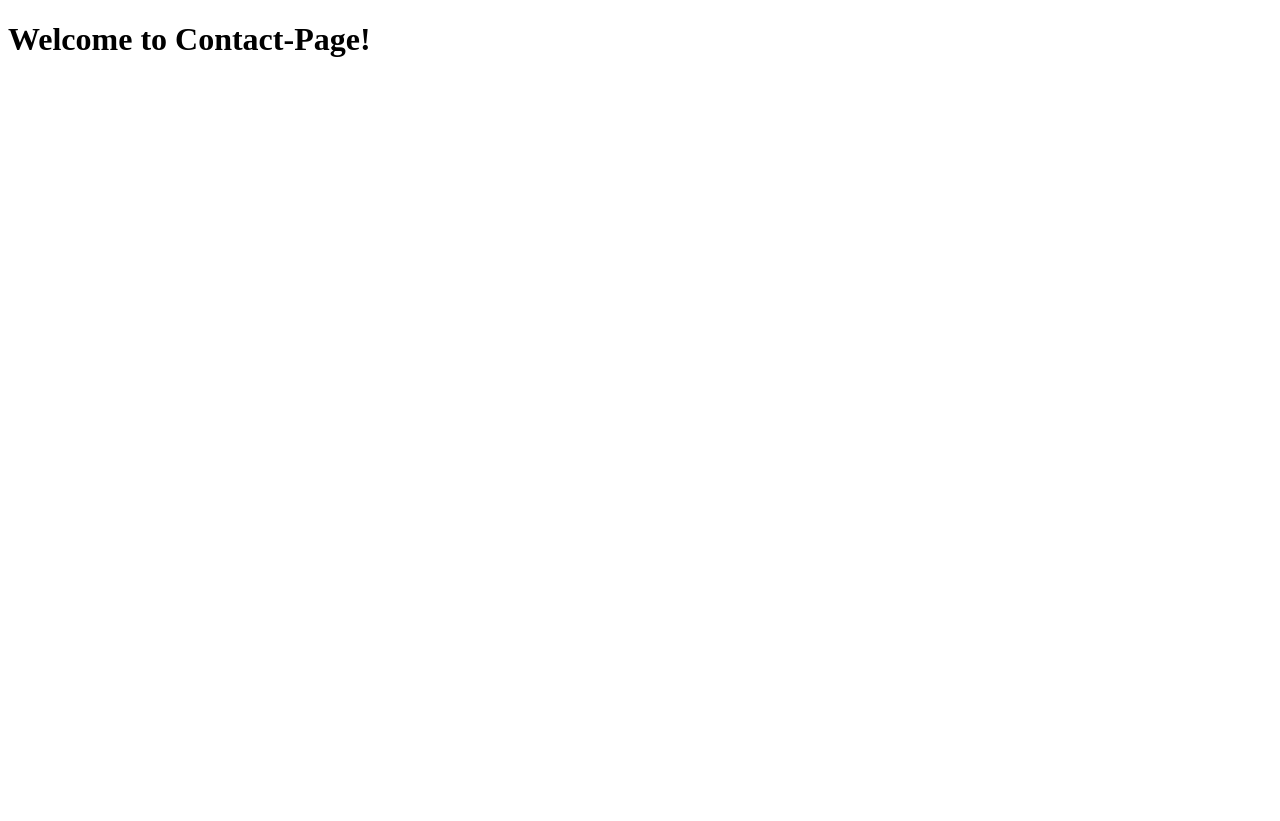
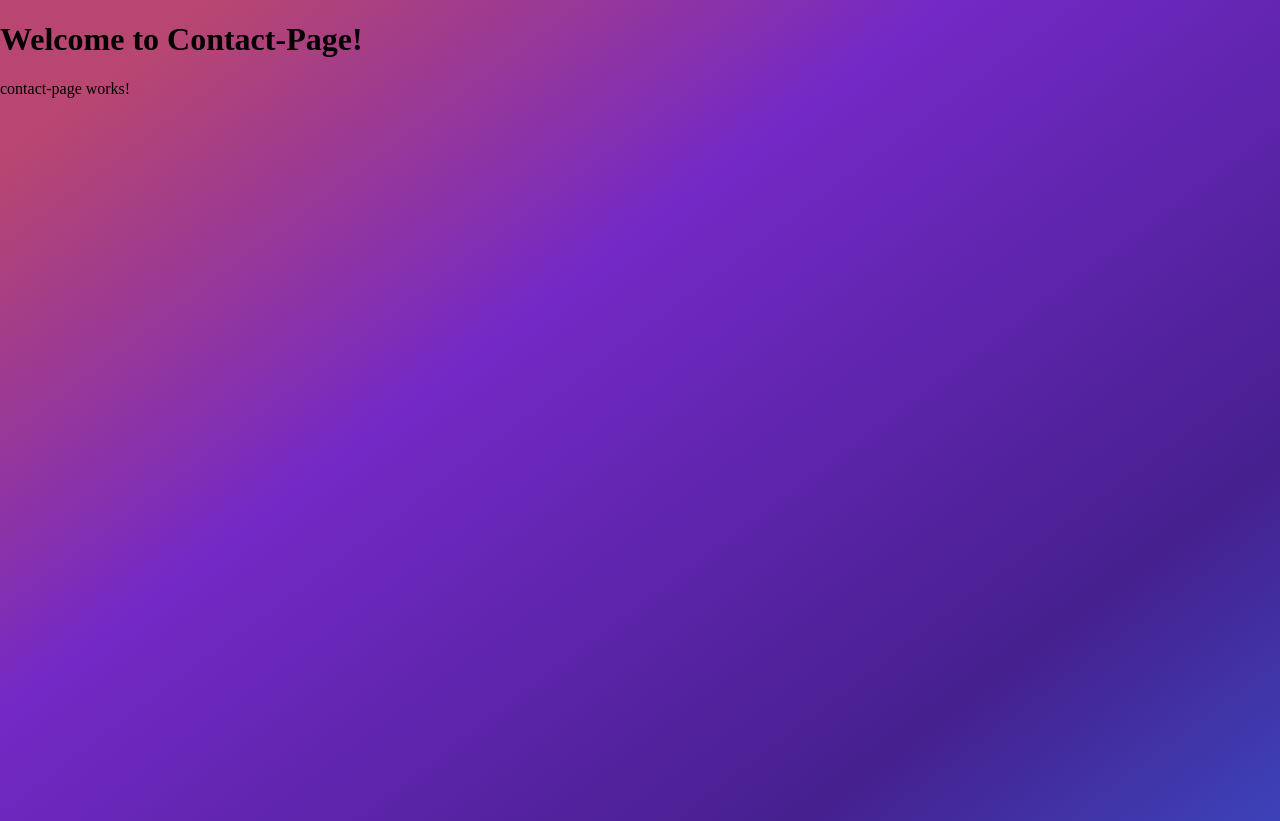
Before and after one commit to ArekSzreiber/DC-Contact-Page, an Angular app: page / in a window 1280 px wide. Before the commit the page ends 800 px from the top, so only its background shows below. Built offline with nearby package versions, Linux system fonts and the light colour scheme.

Commit message:
add background

```diff
--- a/src/app/app.routes.ts
+++ b/src/app/app.routes.ts
@@ -1,3 +1,8 @@
 import { Routes } from '@angular/router';
+import {ContactPageComponent} from './contact-page/contact-page.component';
 
-export const routes: Routes = [];
+export const routes: Routes = [
+  {
+    path: '', component: ContactPageComponent,
+  },
+];
--- /dev/null
+++ b/src/app/contact-page/contact-page.component.ts
@@ -0,0 +1,16 @@
+import { Component } from '@angular/core';
+
+@Component({
+  selector: 'app-contact-page',
+  standalone: true,
+  imports: [],
+  styles: [``],
+  template: `
+    <p>
+      contact-page works!
+    </p>
+  `,
+})
+export class ContactPageComponent {
+
+}
--- a/src/styles.scss
+++ b/src/styles.scss
@@ -1 +1,16 @@
 /* You can add global styles to this file, and also import other style files */
+
+
+html, body {
+  margin: 0;
+  padding: 0;
+  width: 100%;
+  height: 100%;
+}
+
+body {
+  background-image: url('./assets/bg-image.svg');
+  background-size: cover;
+  background-position: center;
+  background-repeat: no-repeat;
+}
```
